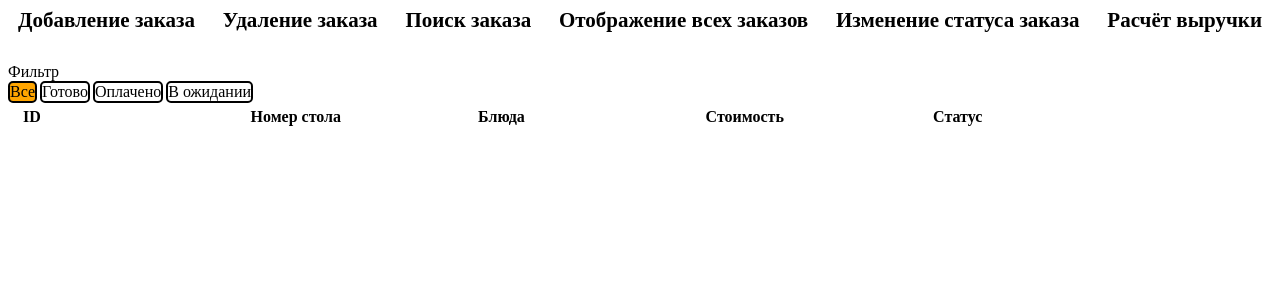
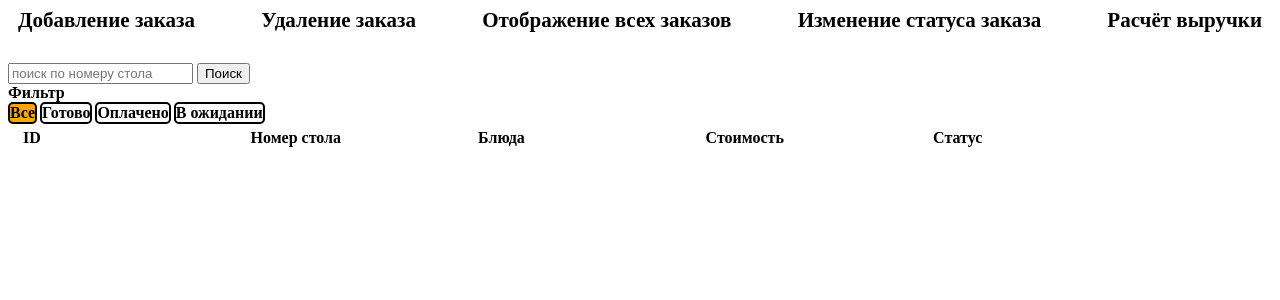
Before and after one commit to slaverchief/Cafeteria-backend, a Django app: page /orders/list in a window 1280 px wide. Shown: the top 300 px of the page. Run offline with Django 5.2, Linux system fonts and the light colour scheme; data that the repository does not hold is empty; parts of the project's set-up code (start-up, migrations or seed data) failed here and were passed over.

Commit message:
Lookup by table number

```diff
--- a/orders/static/orders/css/orders_list.css
+++ b/orders/static/orders/css/orders_list.css
@@ -43,3 +43,7 @@
     padding-right: 1px;
 
 }
+
+#lookup-tools{
+    font-weight: bold;
+}
--- /dev/null
+++ b/orders/static/orders/js/orders_list.js
@@ -0,0 +1,3 @@
+document.getElementById('search-button').addEventListener("click", function() {
+    window.location.replace(`?tn=${document.getElementById("search-input").value}`);
+  });
--- a/orders/templates/orders/list_orders.html
+++ b/orders/templates/orders/list_orders.html
@@ -6,7 +6,13 @@
 {% endblock %}
 
 {% block content %}
-<span>Фильтр</span>
+<div id="lookup-tools">
+    <div id="search-tool">
+        <input id="search-input" type="number" placeholder="поиск по номеру стола">
+        <button id="search-button" type="button">Поиск</button>
+    </div>
+    <div id="filter-tool">
+        <div>Фильтр</div>
         <div class="filter-panel">
             <div id="0"><a href="?">Все</a></div>
             <div id="1"><a href="?status=1">Готово</a></div>
@@ -25,6 +31,12 @@
             {% endif %}
 
         </div>
+    </div>
+
+</div>
+
+
+
 <div id="orders-list">
     <div class="order" id="values-name">
         <div class="cell">ID</div>
@@ -43,4 +55,5 @@
     </div>
     {% endfor %}
 </div>
+<script src="{% static 'orders/js/orders_list.js' %}" type="text/javascript"></script>
 {% endblock %}
--- a/orders/views.py
+++ b/orders/views.py
@@ -20,9 +20,15 @@ class OrdersListView(ListView):
 
     def get_queryset(self):
         status = self.request.GET.get('status')
-        if not status:
-            return super().get_queryset()
-        return Order.objects.filter(status=status)
+        tn = self.request.GET.get('tn')
+        if tn:
+            return Order.objects.filter(table_number=tn)
+        if status:
+            return Order.objects.filter(status=status)
+        return super().get_queryset()
+
+
+
 
 class CreateOrderView(FormView):
     form_class = OrderCreateForm
--- a/templates/base.html
+++ b/templates/base.html
@@ -14,7 +14,6 @@
     <nav>
         <a href="{% url 'create' %}"><div class="nav-button">Добавление заказа</div></a>
         <a href="#"><div class="nav-button">Удаление заказа</div></a>
-        <a href="#"><div class="nav-button">Поиск заказа</div></a>
         <a href="{% url 'list' %}"><div class="nav-button">Отображение всех заказов</div></a>
         <a href="#"><div class="nav-button">Изменение статуса заказа</div></a>
         <a href="#"><div class="nav-button">Расчёт выручки</div></a>
```
Lines whose indentation alone changed are shown as unchanged.
